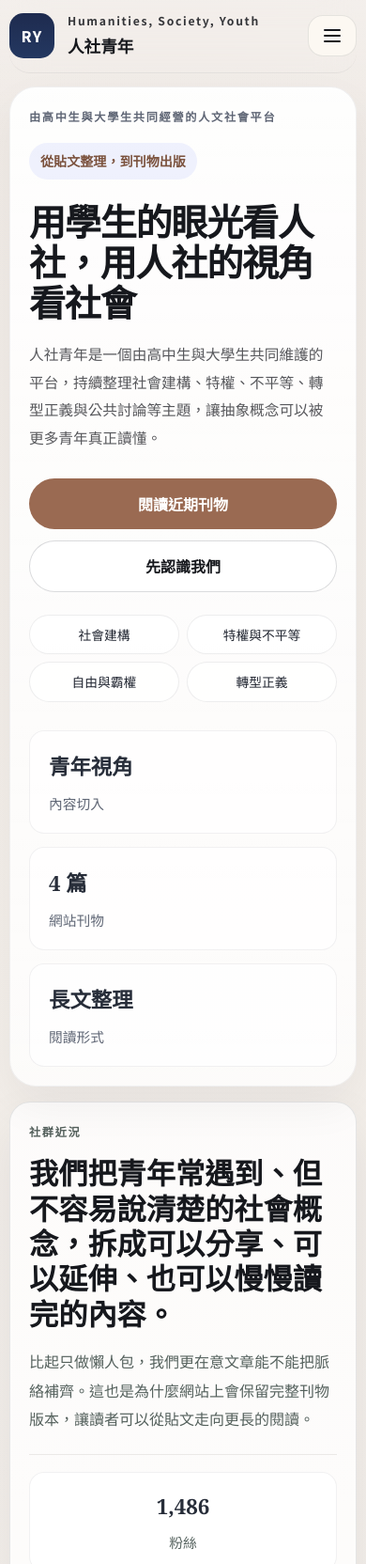
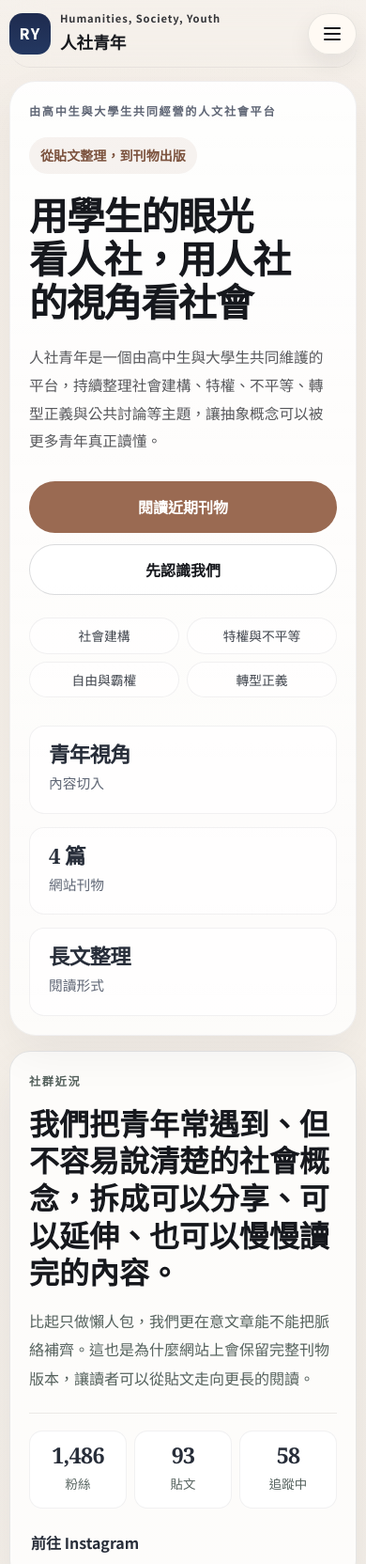
Before and after one commit to momojamesma/renshe-youth-site, a website: page public/index.html in a window 390 px wide. Shown: the top 1664 px of the page at 94% size. Drawn offline with Linux system fonts and the light colour scheme; no server answers.

Commit message:
Polish frontend layout and visual rhythm

```diff
--- a/public/styles.css
+++ b/public/styles.css
@@ -36,8 +36,8 @@ body {
   color: var(--text);
   line-height: 1.78;
   background:
-    radial-gradient(circle at top center, rgba(154, 106, 82, 0.08), transparent 26%),
-    linear-gradient(180deg, #f7f5f2 0%, #f4efe8 44%, #f1ebe3 100%);
+    radial-gradient(circle at top center, rgba(154, 106, 82, 0.05), transparent 24%),
+    linear-gradient(180deg, #f8f4ee 0%, #f4efe7 46%, #f1ebe4 100%);
 }
 
 body.menu-open {
@@ -359,7 +359,7 @@ button {
 .footer-nav a:hover,
 .button:hover,
 .inline-link:hover {
-  background: rgba(63, 92, 255, 0.08);
+  background: rgba(154, 106, 82, 0.08);
 }
 
 .dropdown:hover .dropdown-menu,
@@ -377,9 +377,9 @@ button {
 
 .hero {
   display: grid;
-  grid-template-columns: minmax(0, 1.7fr) minmax(300px, 0.8fr);
-  gap: 28px;
-  padding: 34px 0 6px;
+  grid-template-columns: minmax(0, 1.4fr) minmax(320px, 0.86fr);
+  gap: 24px;
+  padding: 28px 0 8px;
 }
 
 .hero-copy,
@@ -398,7 +398,7 @@ button {
 .hero-copy {
   position: relative;
   overflow: hidden;
-  padding: clamp(32px, 4vw, 52px);
+  padding: clamp(34px, 4.2vw, 56px);
   border-radius: var(--radius-xl);
   background:
     linear-gradient(180deg, rgba(255, 255, 255, 0.92) 0%, rgba(255, 255, 255, 0.78) 100%);
@@ -421,18 +421,19 @@ button {
   min-height: 36px;
   padding: 7px 12px;
   border-radius: 999px;
-  background: rgba(63, 92, 255, 0.08);
+  background: rgba(154, 106, 82, 0.08);
   color: var(--accent-deep);
   font-size: 0.88rem;
   font-weight: 700;
 }
 
 .hero-copy h2 {
-  max-width: 10ch;
-  font-size: clamp(2.5rem, 5.6vw, 4.6rem);
-  line-height: 1.08;
-  margin: 24px 0 18px;
+  max-width: 11.5ch;
+  font-size: clamp(2.55rem, 4.9vw, 4.15rem);
+  line-height: 1.12;
+  margin: 22px 0 20px;
   letter-spacing: -0.03em;
+  text-wrap: balance;
 }
 
 .hero-copy p,
@@ -460,9 +461,10 @@ button {
 }
 
 #hero-mission {
-  max-width: var(--content-max);
+  max-width: 34rem;
   color: rgba(22, 24, 29, 0.72);
   font-size: 1.06rem;
+  text-wrap: pretty;
 }
 
 .theme-list,
@@ -485,13 +487,13 @@ button {
 .topic-pill {
   display: inline-flex;
   align-items: center;
-  min-height: 34px;
-  padding: 8px 12px;
+  min-height: 30px;
+  padding: 6px 12px;
   border-radius: 999px;
-  border: 1px solid rgba(26, 31, 44, 0.08);
-  background: rgba(255, 255, 255, 0.76);
-  color: var(--ink);
-  font-size: 0.88rem;
+  border: 1px solid rgba(26, 31, 44, 0.06);
+  background: rgba(255, 255, 255, 0.54);
+  color: rgba(32, 37, 48, 0.86);
+  font-size: 0.84rem;
 }
 
 .theme-pill {
@@ -544,6 +546,8 @@ button {
 }
 
 .hero-stats article {
+  display: grid;
+  gap: 6px;
   padding: 18px 20px;
   border-radius: var(--radius-md);
   border: 1px solid rgba(26, 31, 44, 0.06);
@@ -556,12 +560,15 @@ button {
   font-family: "Noto Serif TC", Georgia, serif;
   font-size: clamp(1.4rem, 3vw, 2rem);
   color: var(--forest);
+  line-height: 1.04;
+  letter-spacing: -0.03em;
+  font-variant-numeric: tabular-nums;
 }
 
 .hero-stats span,
 .hero-metrics span {
   display: block;
-  margin-top: 6px;
+  margin-top: 0;
   color: var(--muted);
   font-size: 0.92rem;
 }
@@ -577,7 +584,7 @@ button {
 
 .hero-panel,
 .donation-card {
-  padding: 28px;
+  padding: 30px;
 }
 
 .hero-panel {
@@ -593,9 +600,10 @@ button {
 }
 
 .hero-panel h3 {
-  font-size: clamp(1.8rem, 3vw, 2.2rem);
-  line-height: 1.35;
+  font-size: clamp(1.75rem, 2.8vw, 2.15rem);
+  line-height: 1.4;
   margin: 14px 0;
+  text-wrap: pretty;
 }
 
 .hero-panel-divider {
@@ -615,14 +623,14 @@ button {
 
 .hero-metrics article {
   display: grid;
-  justify-items: center;
-  align-content: center;
-  padding: 16px 14px;
+  place-items: center;
+  gap: 6px;
+  padding: 18px 14px;
   border-radius: 16px;
   background: rgba(255, 255, 255, 0.84);
   border: 1px solid rgba(26, 31, 44, 0.06);
   text-align: center;
-  min-height: 112px;
+  min-height: 118px;
 }
 
 .hero-metrics article strong,
@@ -631,6 +639,16 @@ button {
   text-align: center;
   justify-self: center;
   margin-inline: auto;
+}
+
+.hero-metrics article strong {
+  line-height: 1;
+  letter-spacing: -0.03em;
+  font-variant-numeric: tabular-nums;
+}
+
+.hero-metrics article span {
+  margin-top: 0;
 }
 
 .inline-link {
@@ -651,8 +669,8 @@ button {
 }
 
 .manifesto-card {
-  padding: 22px 22px;
-  background: rgba(255, 255, 255, 0.62);
+  padding: 24px;
+  background: rgba(255, 255, 255, 0.52);
   border-top: 0;
 }
 
@@ -695,13 +713,13 @@ button {
 
 .card-grid article,
 .publication-item {
-  padding: 28px;
+  padding: 30px;
 }
 
 .card-grid article {
   position: relative;
   border: 1px solid rgba(26, 31, 44, 0.06);
-  background: rgba(255, 255, 255, 0.74);
+  background: rgba(255, 255, 255, 0.66);
 }
 
 .card-grid article::before {
@@ -902,7 +920,7 @@ button {
 
 .publication-item p {
   color: rgba(32, 48, 57, 0.84);
-  max-width: 30rem;
+  max-width: 31rem;
   text-wrap: pretty;
 }
 
@@ -929,12 +947,12 @@ button {
   min-height: 40px;
   padding: 10px 14px;
   border-radius: 12px;
-  background: rgba(63, 92, 255, 0.05);
+  background: rgba(154, 106, 82, 0.06);
   color: var(--forest);
 }
 
 .publication-item .inline-link:hover {
-  background: rgba(63, 92, 255, 0.1);
+  background: rgba(154, 106, 82, 0.12);
   color: var(--accent-deep);
 }
 
@@ -1004,7 +1022,7 @@ button {
   padding: 24px;
   border: 1px solid rgba(26, 31, 44, 0.06);
   border-radius: var(--radius-lg);
-  background: rgba(255, 255, 255, 0.68);
+  background: rgba(255, 255, 255, 0.58);
   box-shadow: none;
   line-height: 1.95;
   text-wrap: pretty;
@@ -1229,7 +1247,7 @@ select {
   }
 
   .site-header {
-    padding: 12px 0;
+    padding: 10px 0;
     z-index: 240;
   }
 
@@ -1248,7 +1266,7 @@ select {
 
   .mobile-menu-toggle {
     position: relative;
-    z-index: 220;
+    z-index: 260;
     display: inline-flex;
     align-items: center;
     justify-content: center;
@@ -1256,11 +1274,12 @@ select {
     min-height: 44px;
     padding: 10px 14px;
     border: 1px solid var(--line);
-    border-radius: 16px;
-    background: rgba(255, 251, 245, 0.76);
+    border-radius: 999px;
+    background: rgba(255, 251, 245, 0.92);
     font-weight: 700;
     gap: 4px;
     flex-direction: column;
+    box-shadow: 0 10px 24px rgba(20, 24, 32, 0.08);
   }
 
   .mobile-menu-toggle span {
@@ -1293,10 +1312,11 @@ select {
     display: grid;
     grid-auto-rows: min-content;
     align-content: start;
-    gap: 10px;
-    padding: 88px 16px 20px;
+    gap: 12px;
+    padding: 92px 16px 22px;
     border-radius: 0;
-    background: rgba(247, 245, 242, 0.985);
+    background:
+      linear-gradient(180deg, rgba(248, 245, 239, 0.98) 0%, rgba(243, 237, 228, 0.985) 100%);
     box-shadow: none;
     overflow-x: hidden;
     overflow-y: auto;
@@ -1305,7 +1325,7 @@ select {
     opacity: 0;
     visibility: hidden;
     pointer-events: none;
-    transform: translateY(-8px);
+    transform: translateY(-10px);
     transition:
       transform 0.2s ease,
       opacity 0.2s ease,
@@ -1321,10 +1341,14 @@ select {
   }
 
   .mobile-nav a {
-    border: 1px solid var(--line);
-    background: rgba(255, 255, 255, 0.82);
-    border-radius: 16px;
-    text-align: center;
+    border: 0;
+    border-bottom: 1px solid rgba(26, 31, 44, 0.08);
+    background: transparent;
+    border-radius: 0;
+    text-align: left;
+    padding: 14px 4px 16px;
+    font-size: 1rem;
+    box-shadow: none;
   }
 
   .hero,
@@ -1339,11 +1363,12 @@ select {
   }
 
   .hero-copy h2 {
-    max-width: 14ch;
+    max-width: 12ch;
   }
 
   .hero-metrics {
     grid-template-columns: repeat(3, minmax(0, 1fr));
+    gap: 10px;
   }
 
   .footer-meta {
@@ -1367,13 +1392,22 @@ select {
   }
 
   .mobile-nav {
-    padding: 78px 12px 18px;
+    padding: 76px 12px 18px;
   }
 
   .brand-mark {
-    width: 48px;
-    height: 48px;
-    border-radius: 15px;
+    width: 44px;
+    height: 44px;
+    border-radius: 14px;
+  }
+
+  .brand-lockup {
+    gap: 10px;
+  }
+
+  .brand-lockup .eyebrow {
+    font-size: 0.7rem;
+    letter-spacing: 0.08em;
   }
 
   .hero {
@@ -1395,14 +1429,14 @@ select {
   }
 
   .hero-copy h2 {
-    font-size: clamp(1.95rem, 10vw, 2.7rem);
-    line-height: 1.1;
+    font-size: clamp(2.15rem, 10.5vw, 2.95rem);
+    line-height: 1.12;
     max-width: 100%;
   }
 
   .hero-panel h3 {
-    font-size: clamp(1.7rem, 8vw, 2.2rem);
-    line-height: 1.2;
+    font-size: clamp(1.8rem, 8.2vw, 2.25rem);
+    line-height: 1.24;
   }
 
   #hero-mission,
@@ -1440,11 +1474,22 @@ select {
   }
 
   .hero-metrics {
-    grid-template-columns: 1fr;
+    grid-template-columns: repeat(3, minmax(0, 1fr));
+    gap: 8px;
   }
 
   .hero-metrics article {
-    min-height: 92px;
+    min-height: 82px;
+    padding: 14px 8px;
+    border-radius: 14px;
+  }
+
+  .hero-metrics strong {
+    font-size: clamp(1.15rem, 6vw, 1.6rem);
+  }
+
+  .hero-metrics span {
+    font-size: 0.84rem;
   }
 
   .theme-list {
```
